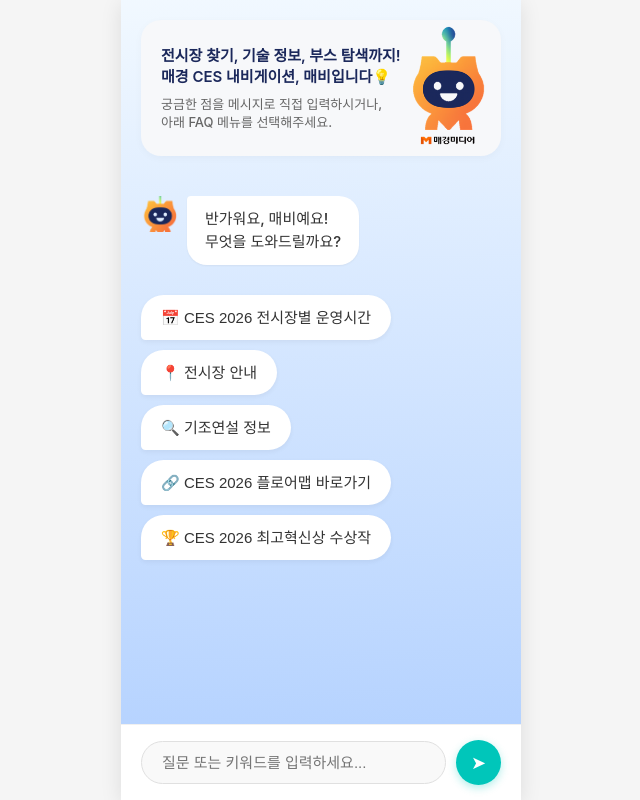
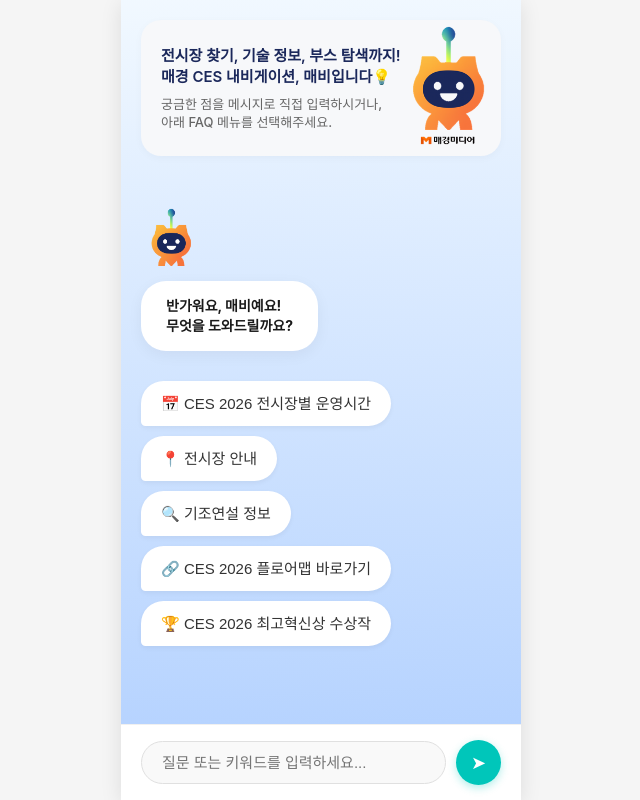
Before and after one commit to DrFirstLee/chatbot_webUII, a plain HTML site: page index.html in a window 1280 px wide. Shown: the whole page, without its empty margins (319-959 px from the left). Drawn offline with Linux system fonts and the light colour scheme; a web font is replaced by a local one.

Commit message:
changed 2

```diff
--- a/index.html
+++ b/index.html
@@ -28,18 +28,14 @@
                     <img src="chatbot_logo.jpg" alt="매비 로고" class="welcome-logo">
                 </div>
             </div>
-
-            <div class="message bot-message initial-greeting-container">
-                <div class="message bot-message">
-                    <div class="bot-avatar">
-                        <img src="chatbot_logo.jpg" alt="AI">
-                    </div>
-                    <div class="text-bubble bot-bubble">
-                        반가워요, 매비예요!<br>
-                        무엇을 도와드릴까요?
-                    </div>
+            <div class="initial-greeting-wrapper">
+                <div class="greeting-avatar">
+                    <img src="logo_thumb.png" alt="매비 아바타">
                 </div>
-
+                <div class="greeting-message-bubble">
+                    반가워요, 매비예요!<br>
+                    무엇을 도와드릴까요?
+                </div>
             </div>
 
             <div class="quick-actions-container">
--- a/script.js
+++ b/script.js
@@ -76,12 +76,15 @@ document.addEventListener('DOMContentLoaded', () => {
         messageDiv.classList.add('message', 'bot-message');
 
         messageDiv.innerHTML = `
-            <div class="bot-avatar">
-                <img src="chatbot_logo.jpg" alt="AI">
+        <div class="initial-greeting-wrapper">
+            <div class="greeting-avatar">
+                <img src="logo_thumb.png" alt="매비 아바타">
             </div>
-            <div class="text-bubble bot-bubble">
+
+            <div class="greeting-message-bubble">
                 ${formatText(text)}
             </div>
+              </div>
         `;
         responseContainer.appendChild(messageDiv);
         scrollToBottom();
--- a/style.css
+++ b/style.css
@@ -135,51 +135,77 @@ body {
 /* ------------------------------------------------ */
 /* 5. 초기 인사말 (반가워요 매비예요!) - 카카오톡 프로필 스타일 */
 /* ------------------------------------------------ */
-.initial-greeting-container {
-    margin-top: 10px;
-    margin-bottom: 30px;
+/* ------------------------------------------------ */
+/* 5. 초기 인사말 (반가워요 매비예요!) - 수직 정렬 수정 */
+/* ------------------------------------------------ */
 
-    /* 🌟 세로 정렬 (이미지 위, 텍스트 아래) */
+/* ------------------------------------------------ */
+/* 5. 초기 인사말 (완전 독립 스타일) */
+/* ------------------------------------------------ */
+
+/* ------------------------------------------------ */
+/* 5. 초기 인사말 (완전 독립 스타일) */
+/* ------------------------------------------------ */
+
+/* 1. 전체 컨테이너: 세로 정렬 & 중앙 정렬 */
+.initial-greeting-wrapper {
     display: flex;
     flex-direction: column;
-    align-items: center;
+    /* 위에서 아래로 배치 */
+    align-items: left;
+    /* 좌우 가운데 정렬 */
+    justify-content: center;
+    margin-top: 20px;
+    margin-bottom: 30px;
+    width: 100%;
     gap: 15px;
+    /* 이미지와 텍스트 사이 간격 */
 }
 
-/* 프로필 이미지 (크게) */
+/* 2. 아바타 이미지: 원본 비율 그대로 크게 */
 .greeting-avatar {
-    width: 90px;
-    /* 🌟 카카오톡 프로필처럼 크게 */
-    height: 90px;
-    border-radius: 40%;
-    /* 둥근 사각형 느낌 */
-    overflow: hidden;
-    background-color: transparent;
-    box-shadow: 0 4px 15px rgba(0, 0, 0, 0.1);
-    /* 그림자 효과 */
+    width: 60px;
+    /* 큼지막하게 */
+    height: 60px;
+
+    /* 배경/테두리/그림자/둥글기 모두 제거 (원본 이미지 강조) */
+    background: transparent;
+    border: none;
+    box-shadow: none;
+    border-radius: 0;
+    padding: 0;
+    margin: 0;
+
     display: flex;
     justify-content: center;
-    align-items: center;
+    align-items: left;
 }
 
 .greeting-avatar img {
     width: 100%;
     height: 100%;
-    object-fit: cover;
+    object-fit: contain;
+    /* 이미지 비율 유지 */
 }
 
-/* 인사말 텍스트 (말풍선 느낌 제거하고 깔끔하게 텍스트만 배치하거나 투명 배경) */
+/* 3. 텍스트 말풍선 */
 .greeting-message-bubble {
-    background-color: transparent;
-    /* 배경 투명하게 (깔끔함) */
-    font-size: 20px;
+    background-color: #ffffff;
+    font-size: 14px;
     font-weight: 700;
     color: #1a1a1a;
-    text-align: center;
     line-height: 1.4;
-    padding: 0;
-    box-shadow: none;
+    padding: 15px 25px;
+
+    border-radius: 25px;
+    /* 둥글게 */
+    box-shadow: 0 4px 15px rgba(0, 0, 0, 0.05);
+    /* 살짝 그림자 */
+
+    text-align: left;
     word-break: keep-all;
+    width: fit-content;
+    max-width: 100%;
 }
 
 /* ------------------------------------------------ */
@@ -255,20 +281,36 @@ body {
 }
 
 /* 🤖 봇 메시지 */
+/* ------------------------------------------------ */
+/* 7. 일반 채팅 메시지 (정렬 및 모양 수정) */
+/* ------------------------------------------------ */
+
+/* 🤖 봇 메시지 전체 컨테이너 */
 .bot-message {
+    display: flex;
+    align-items: flex-start;
+    /* 상단 정렬 (아바타와 말풍선 높이 맞춤) */
     justify-content: flex-start;
+    /* 🌟 왼쪽 정렬 */
+    width: 100%;
+    margin-bottom: 15px;
 }
 
+/* 봇 아바타 */
 .bot-avatar {
     width: 36px;
     height: 36px;
     margin-right: 10px;
+    /* 말풍선과의 간격 */
     flex-shrink: 0;
-    /* border-radius: 50%; */
-    /* 봇 아이콘은 원형 */
+
+    /* 원형 아바타 스타일 유지 */
+    background-color: transparent;
+    border-radius: 50%;
     overflow: hidden;
-    background-color: transparent;
-    /* margin-top: 0; 상단 정렬을 위해 마진 제거 */
+
+    /* 위치 미세 조정 (필요시) */
+    margin-top: 0;
 }
 
 .bot-avatar img {
@@ -277,19 +319,27 @@ body {
     object-fit: cover;
 }
 
+/* 💬 봇 말풍선 스타일 (왼쪽 위 뾰족하게) */
 .bot-bubble {
     background-color: #ffffff;
     padding: 12px 18px;
 
-    /* 🌟 말풍선 모서리 조금 더 둥글게 */
-    border-radius: 20px;
-    border-top-left-radius: 4px;
+    /* 🌟 핵심: 왼쪽 상단만 뾰족하게 (나머지는 둥글게) */
+    border-top-left-radius: 0;
+    /* 뾰족한 모서리 */
+    border-top-right-radius: 20px;
+    border-bottom-right-radius: 20px;
+    border-bottom-left-radius: 20px;
 
     font-size: 15px;
     line-height: 1.5;
     color: #333;
-    box-shadow: 0 1px 2px rgba(0, 0, 0, 0.05);
+
+    /* 그림자 효과 */
+    box-shadow: 0 2px 5px rgba(0, 0, 0, 0.05);
+
     max-width: 80%;
+    /* 너무 길어지지 않게 제한 */
     word-break: break-word;
 }
 
```
